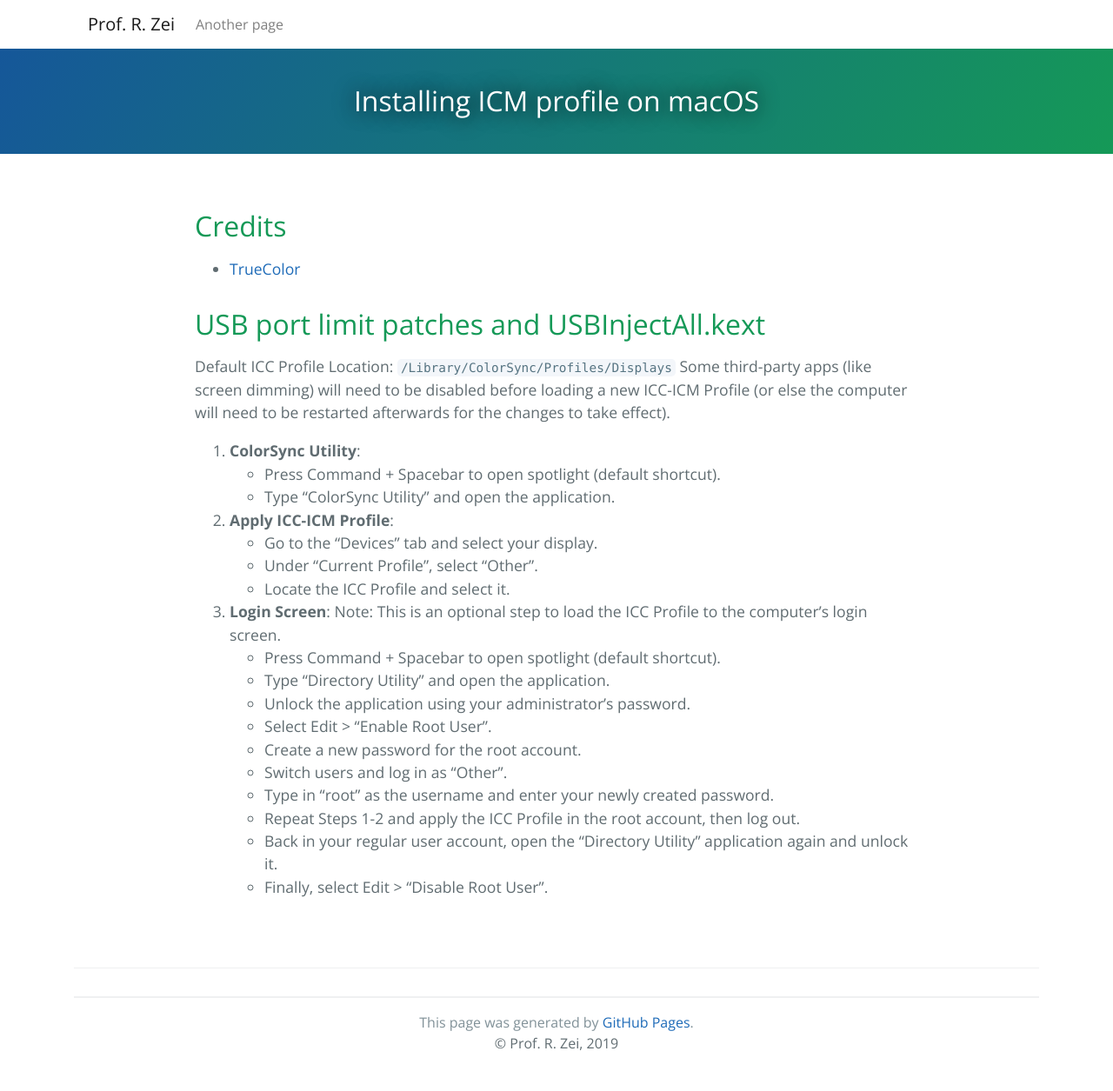
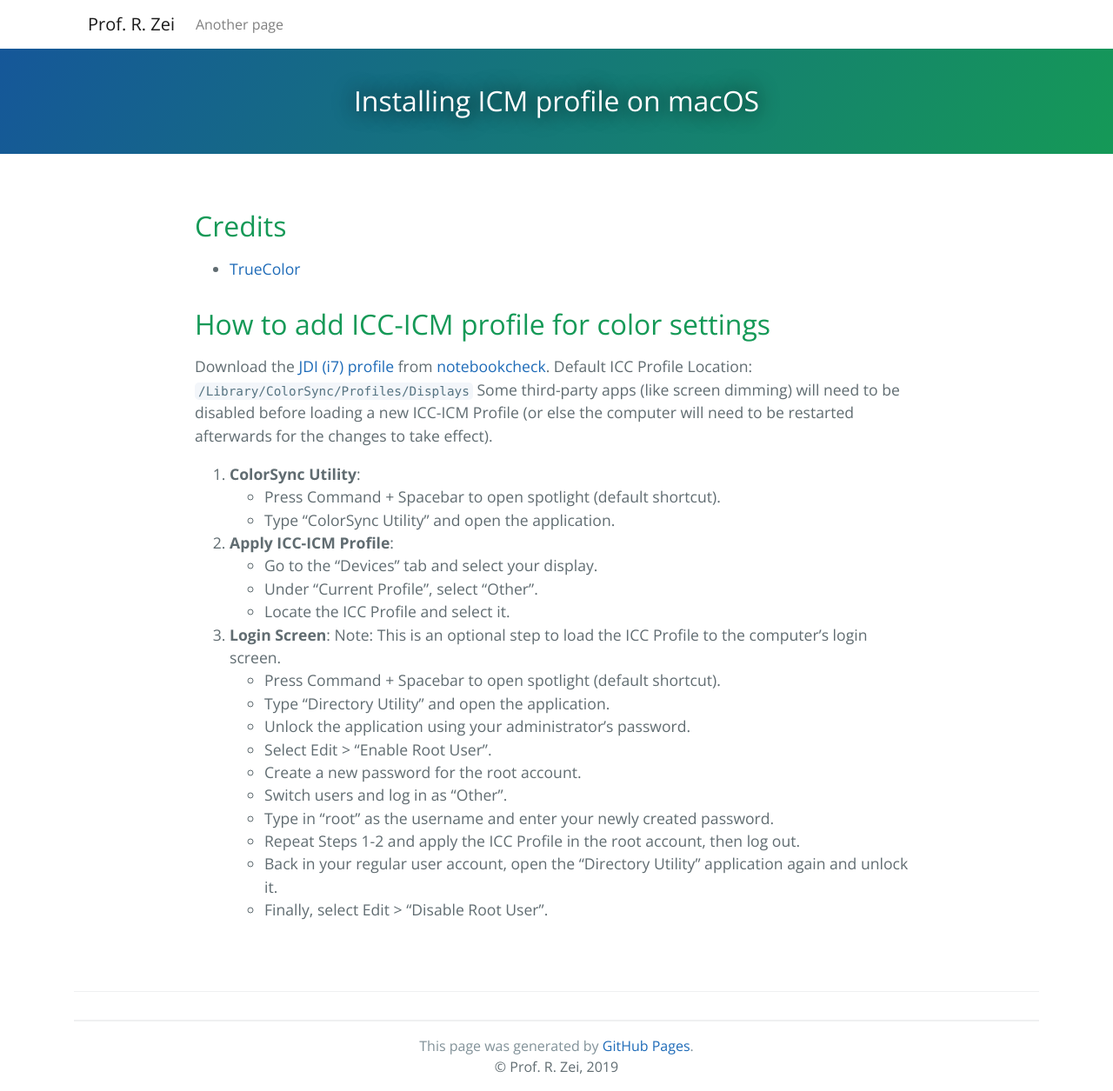
Before and after one commit to profzei/profzei.github.io, a Jekyll site: the page built from _posts/2020-01-26-installing-icm-profiles.md, in a window 1280 px wide. Shown: the whole page at 87% size. Built offline with Jekyll 4.4.1, drawn with Linux system fonts in a browser that asks for light colours; before the commit the page ends 1228 px from its top, so only the background shows below that.

Commit message:
Update 2020-01-26-installing-icm-profiles.md

````diff
--- a/_posts/2020-01-26-installing-icm-profiles.md
+++ b/_posts/2020-01-26-installing-icm-profiles.md
@@ -9,8 +9,10 @@ excerpt: How to load a display calibration ICC-ICM Profile using the Mac
 
 *   [TrueColor](https://truecolor.us/tutorials/installing-icc-profiles-mac/)
 
-## USB port limit patches and USBInjectAll.kext
+## How to add ICC-ICM profile for color settings
 
+Download the [JDI (i7) profile](https://www.notebookcheck.net/uploads/tx_nbc2/HUAWEI_MateBook_X_Pro_8550u_LPM139M422A.icm) from
+[notebookcheck](https://www.notebookcheck.net/Huawei-Matebook-X-Pro-i5-8250U-MX150-Laptop-Review.303146.0.html#toc-display).
 Default ICC Profile Location: ```/Library/ColorSync/Profiles/Displays```
 Some third-party apps (like screen dimming) will need to be disabled before loading a new ICC-ICM Profile
 (or else the computer will need to be restarted afterwards for the changes to take effect).
````
